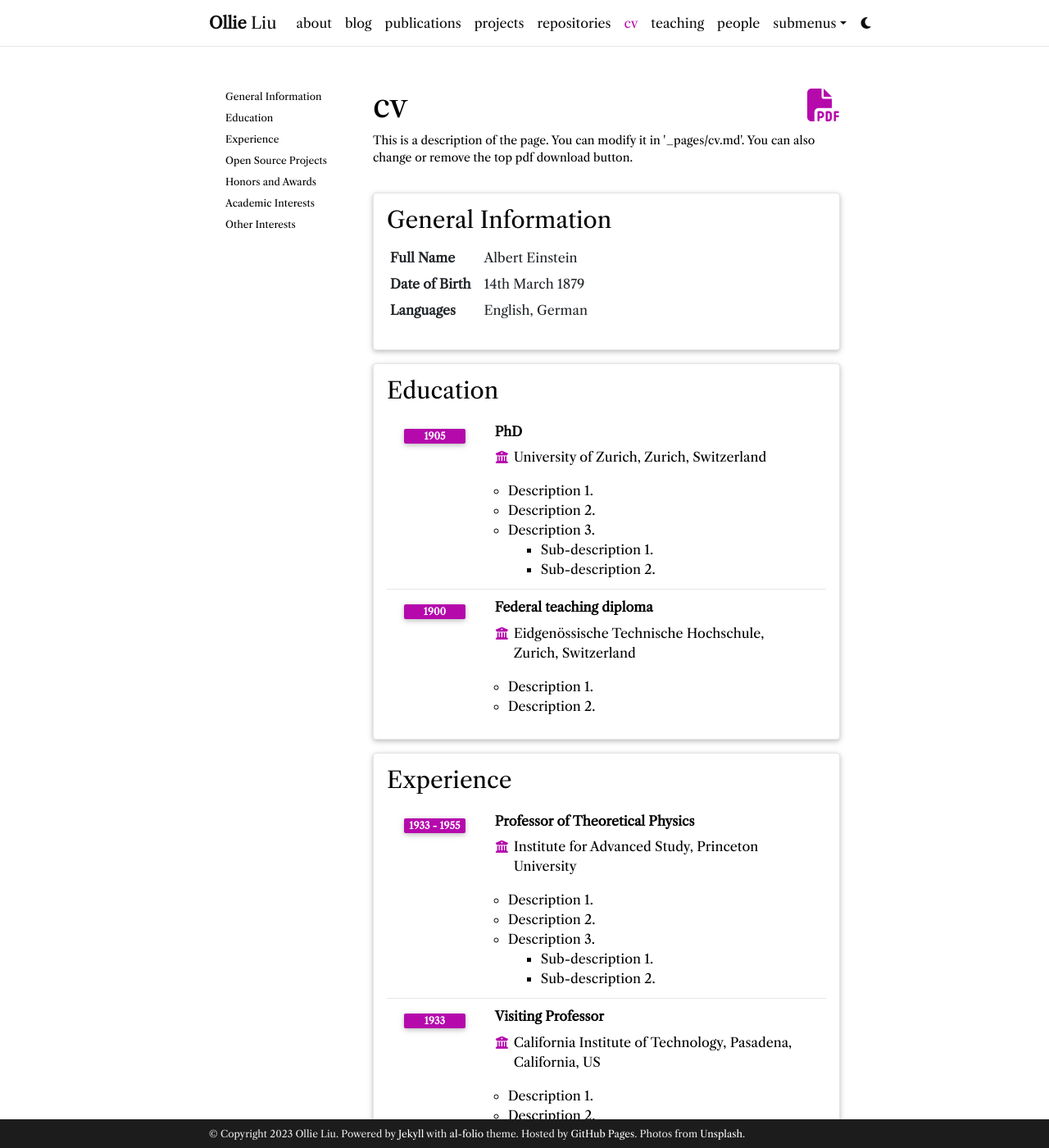
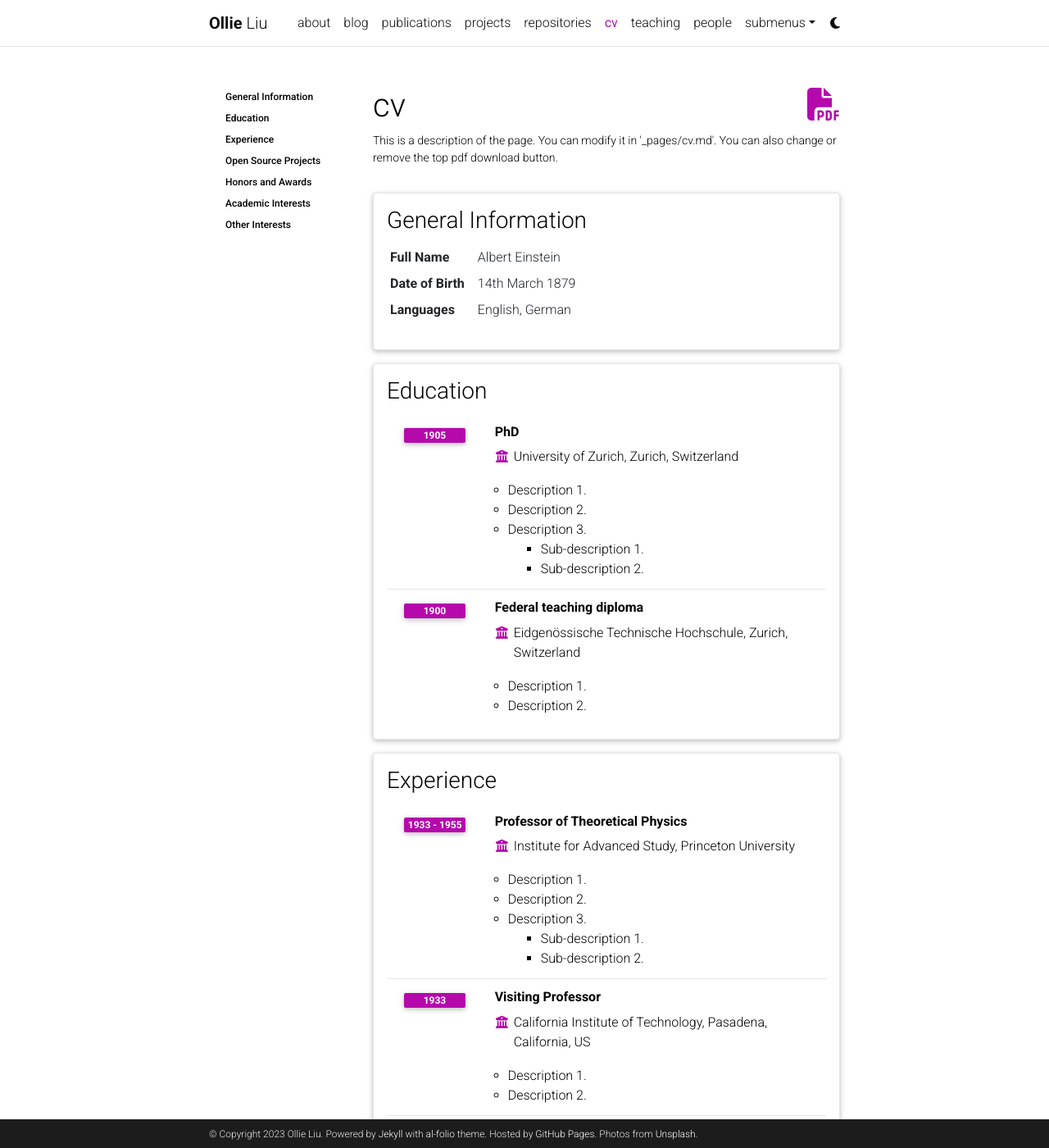
Before and after one commit to oliu-io/oliu-io.github.io, a Jekyll site: the page built from _pages/cv.md, in a window 1280 px wide and 1400 px high. Shown: the whole window at 82% size. Built offline with Jekyll 4.4.1, drawn with Linux system fonts in a browser that asks for light colours; comment, search, counter and statistics services are not loaded; a style sheet for code colours, icons or effects is not loaded.

Commit message:
revert font change

```diff
--- a/_includes/head.html
+++ b/_includes/head.html
@@ -1,6 +1,6 @@
-    <link rel="preconnect" href="https://fonts.googleapis.com">
+    <!-- <link rel="preconnect" href="https://fonts.googleapis.com">
     <link rel="preconnect" href="https://fonts.gstatic.com" crossorigin>
-    <link href="https://fonts.googleapis.com/css2?family=Libre+Caslon+Text&display=swap" rel="stylesheet">
+    <link href="https://fonts.googleapis.com/css2?family=Libre+Caslon+Text&display=swap" rel="stylesheet"> -->
     <!-- Metadata, OpenGraph and Schema.org -->
     {% include metadata.html %}
     <!-- Bootstrap & MDB -->
--- a/_sass/_base.scss
+++ b/_sass/_base.scss
@@ -17,7 +17,6 @@
 span,
 strong {
   color: var(--global-text-color);
-  font-family: 'Libre Caslon Text', serif;
 }
 
 hr {
```
